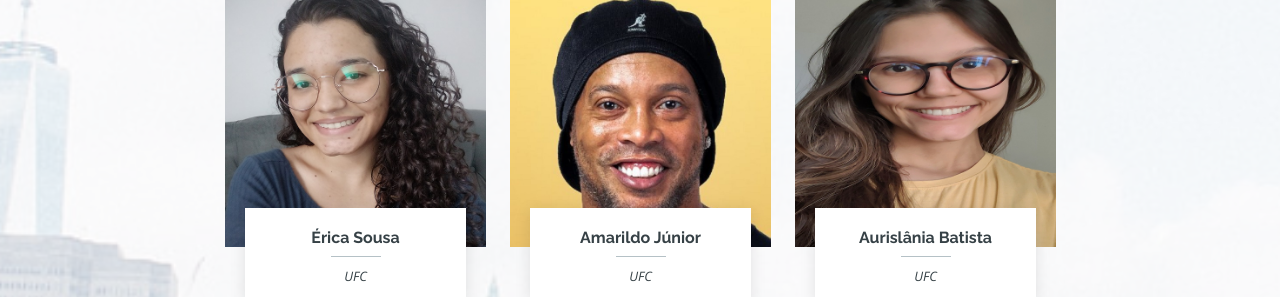
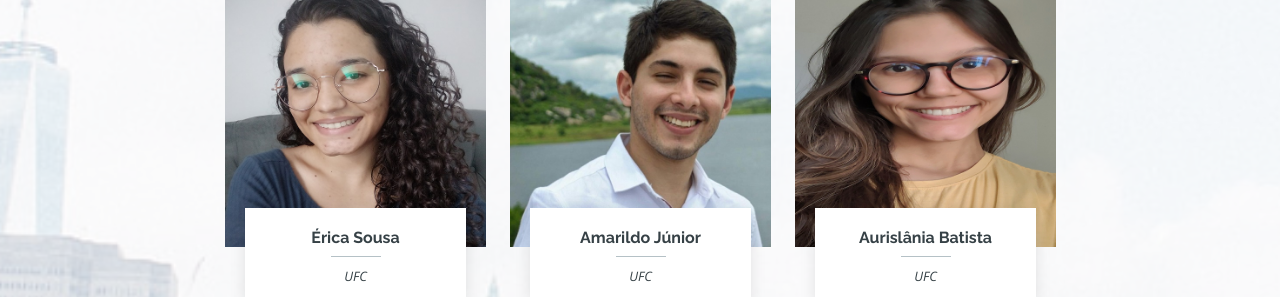
Before and after one commit to leanresearchlab/quixada, a plain HTML site: page index.html in a window 1280 px wide. Shown: the part 2950-3247 px from the top of the page. Drawn offline with nearby package versions, Linux system fonts and the light colour scheme.

Commit message:
Versao 1.0

```diff
--- a/index.html
+++ b/index.html
@@ -746,7 +746,7 @@
 
           <div class="col-lg-3 col-md-6">
             <div class="member" data-aos="zoom-in" data-aos-delay="200">
-              <div class="pic"><img src="assets/img/team/zoeira.jpg" class="img-fluid" alt=""></div>
+              <div class="pic"><img src="assets/img/team/amarildo.barros.jpg" class="img-fluid" alt=""></div>
               <div class="member-info">
                 <h4>Amarildo Júnior</h4>
                 <span>UFC</span>
```
Also changed, not shown: assets/img/team/amarildo.barros.jpg (added), assets/img/team/zoeira.jpg (deleted).
